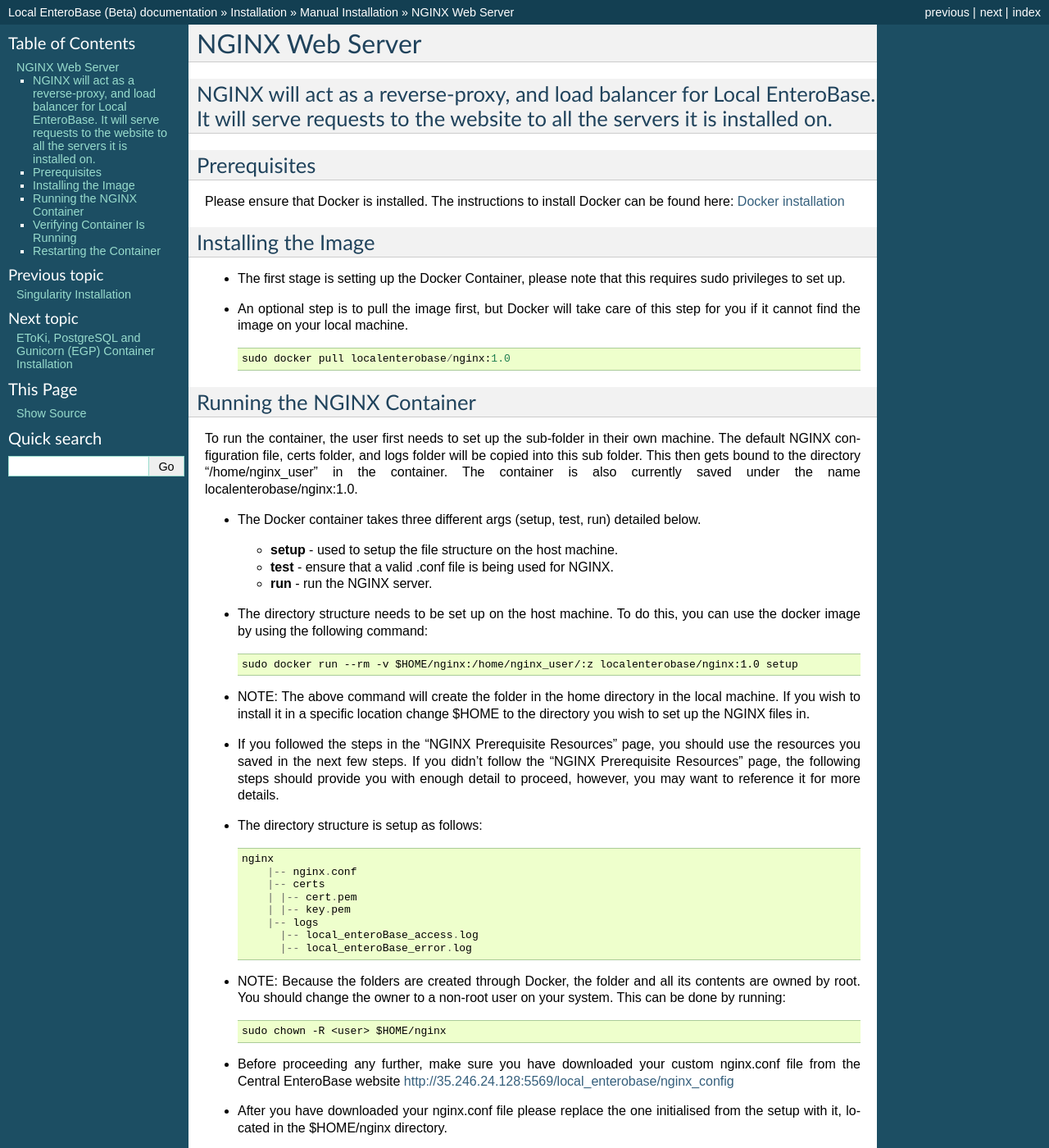
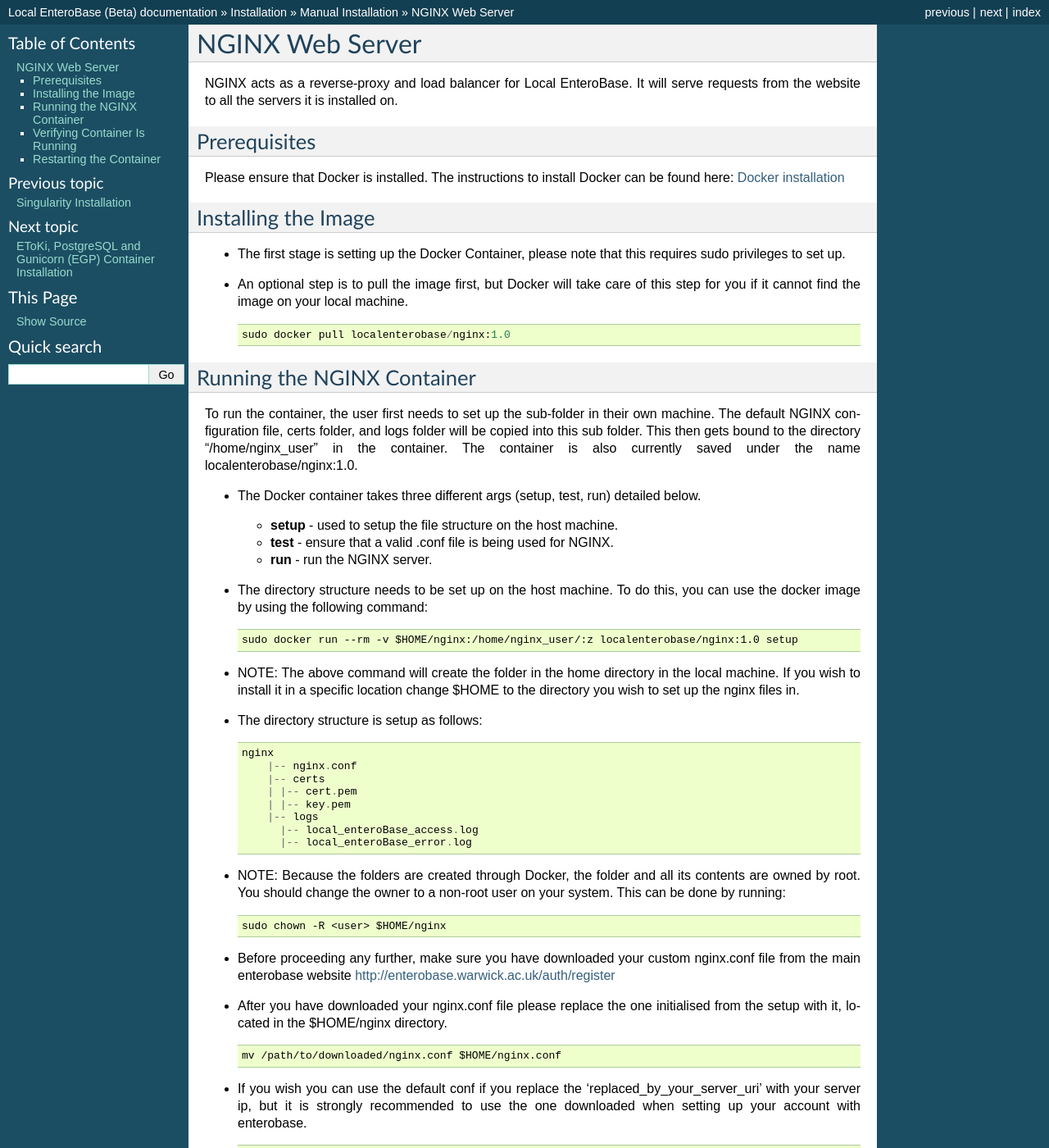
Before and after one commit to khaledk2/leb-beta, a Sphinx documentation site: the page built from docs/installation/nginx.rst, in a window 1280 px wide and 1400 px high. Shown: the whole window at 82% size. Built offline with Sphinx 7.4.7, drawn with Linux system fonts in a browser that asks for light colours.

Commit message:
nginx prerequisites

```diff
--- a/docs/installation/nginx.rst
+++ b/docs/installation/nginx.rst
@@ -1,13 +1,13 @@
 .. _nginx-installation-label:
 
 NGINX Web Server
-^^^^^^^^^^^^^^^^
+----------------
 
-NGINX will act as a reverse-proxy, and load balancer for Local EnteroBase. It will serve requests to the website to all the servers it is installed on.
-=======
+NGINX acts as a reverse-proxy and load balancer for Local EnteroBase. It will serve requests from the website to all the servers it is installed on.
 
 Prerequisites
 =============
+
 Please ensure that Docker is installed. The instructions to install Docker can be found here: :ref:`docker-installation-label`
 
 Installing the Image
@@ -36,9 +36,7 @@
 
     sudo docker run --rm -v $HOME/nginx:/home/nginx_user/:z localenterobase/nginx:1.0 setup
 
-* NOTE: The above command will create the folder in the home directory in the local machine. If you wish to install it in a specific location change $HOME to the directory you wish to set up the NGINX files in.
-
-* If you followed the steps in the "NGINX Prerequisite Resources" page, you should use the resources you saved in the next few steps. If you didn't follow the "NGINX Prerequisite Resources" page, the following steps should provide you with enough detail to proceed, however, you may want to reference it for more details.
+* NOTE: The above command will create the folder in the home directory in the local machine. If you wish to install it in a specific location change $HOME to the directory you wish to set up the nginx files in.
 
 * The directory structure is setup as follows:
 
@@ -58,7 +56,7 @@
 
     sudo chown -R <user> $HOME/nginx
 
-* Before proceeding any further, make sure you have downloaded your custom nginx.conf file from the Central EnteroBase website `<http://35.246.24.128:5569/local_enterobase/nginx_config>`_
+* Before proceeding any further, make sure you have downloaded your custom nginx.conf file from the main enterobase website http://enterobase.warwick.ac.uk/auth/register
 * After you have downloaded your nginx.conf file please replace the one initialised from the setup with it, located in the $HOME/nginx directory.
   ::
 
```
Also changed, not shown: 6 other files.
